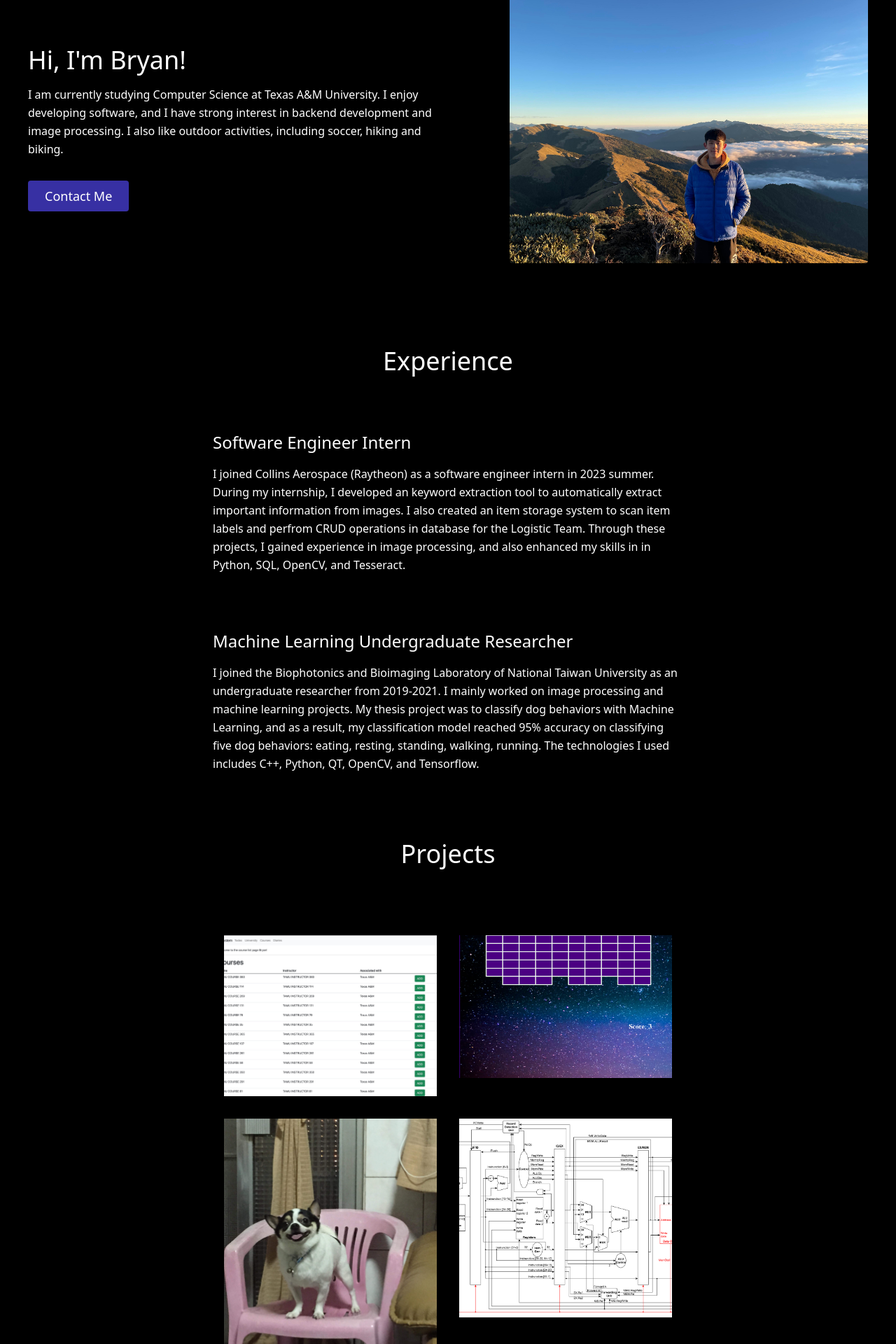
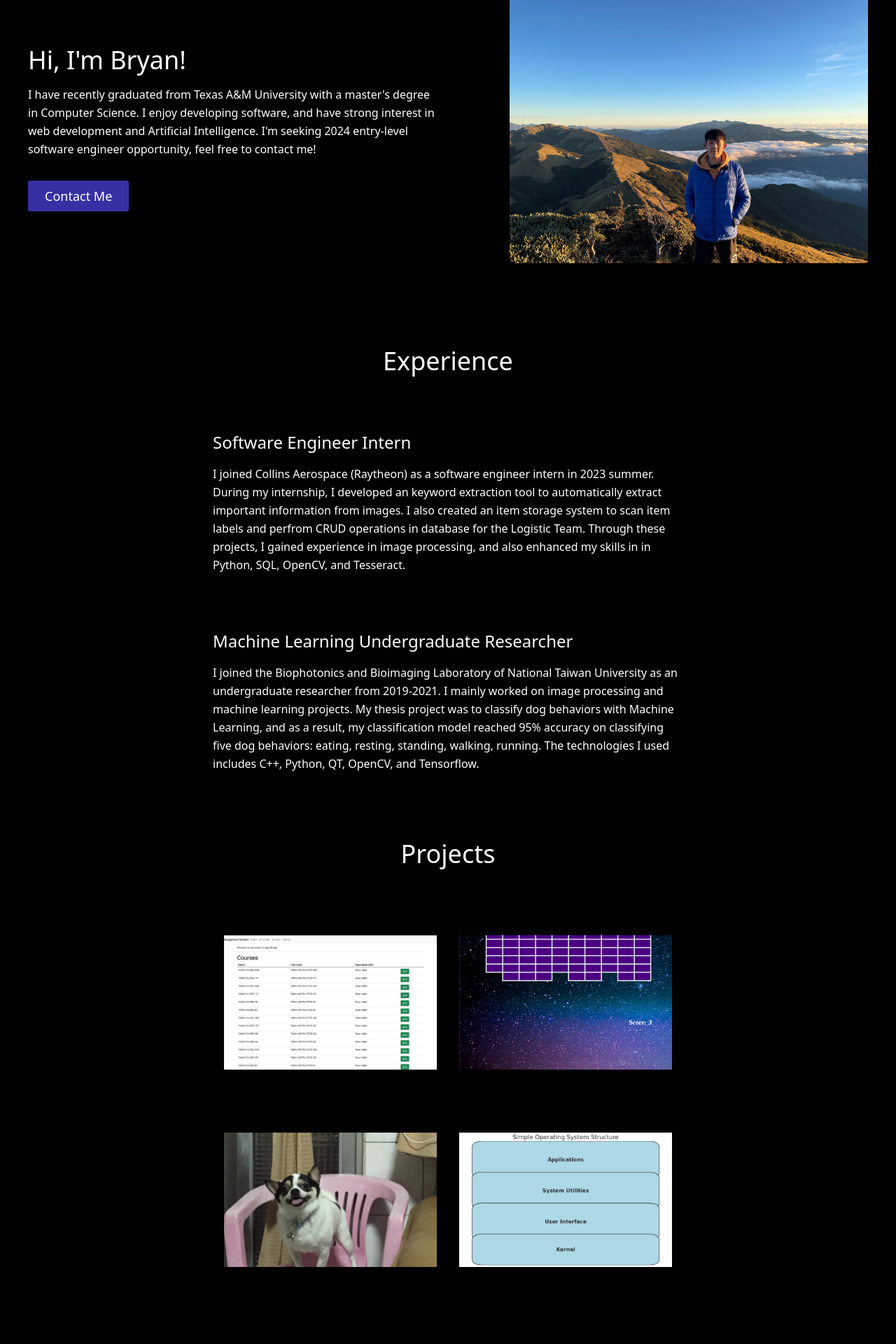
Before and after one commit to b06611033/My_Portfolio, a React (Create React App) app: page / in a window 1280 px wide. Shown: the part 160-2080 px from the top of the page at 70% size. Built offline with nearby package versions, Linux system fonts and the light colour scheme.

Commit message:
update info and modified css class to make images and text aligned

```diff
--- a/src/components/About.js
+++ b/src/components/About.js
@@ -9,9 +9,9 @@ export default function About() {
             Hi, I'm Bryan!
           </h1>
           <p className="mb-8 text-white leading-relaxed">
-            I am currently studying Computer Science at Texas A&M University.
-            I enjoy developing software, and I have strong interest in backend development and image processing.
-            I also like outdoor activities, including soccer, hiking and biking.
+            I have recently graduated from Texas A&M University with a master's degree in Computer Science.
+            I enjoy developing software, and have strong interest in web development and Artificial Intelligence.
+            I'm seeking 2024 entry-level software engineer opportunity, feel free to contact me!
           </p>
           <div className="flex justify-center">
             <a
--- a/src/components/Contact.js
+++ b/src/components/Contact.js
@@ -27,27 +27,9 @@ export default function Contact() {
   return (
     <section id="contact" className="relative">
       <div className="container px-5 py-10 mx-auto flex sm:flex-nowrap flex-wrap">
-        <div className="lg:w-2/3 md:w-1/2 bg-gray-900 rounded-lg overflow-hidden sm:mr-10 p-10 flex items-end justify-start relative">
-          <iframe
-            width="100%"
-            height="100%"
-            title="map"
-            className="absolute inset-0"
-            frameBorder={0}
-            marginHeight={0}
-            marginWidth={0}
-            style={{ filter: "opacity(0.7)" }}
-            src="https://www.google.com/maps/embed/v1/place?q=1350+Harvey+Mitchell+Pkwy+S,+College+Station,+TX+77840&key=AIzaSyBFw0Qbyq9zTFTd-tUY6dZWTgaQzuU17R8"
-          />
+        <div className="lg:w-1/3 md:w-1/2 bg-gray-900 rounded-lg overflow-hidden sm:mr-10 p-10 flex">
           <div className="bg-gray-900 relative flex flex-wrap py-6 rounded shadow-md">
             <div className="lg:w-1/2 px-6">
-              <h2 className="title-font font-semibold text-white tracking-widest text-xs">
-                ADDRESS
-              </h2>
-              <p className="mt-1 text-white">
-              1350 Harvey Mitchell Pkwy S, <br />
-              College Station, TX 77840
-              </p>
             </div>
             <div className="lg:w-1/2 px-6 mt-4 lg:mt-0">
               <h2 className="title-font font-semibold text-white tracking-widest text-xs">
@@ -59,7 +41,9 @@ export default function Contact() {
               <h2 className="title-font font-semibold text-white tracking-widest text-xs mt-4">
                 PHONE
               </h2>
-              <p className="leading-relaxed text-white">650-398-5366</p>
+              <a className="text-white-400 leading-relaxed whitespace-nowrap">
+                650-398-5366
+              </a>
             </div>
           </div>
         </div>
@@ -67,7 +51,7 @@ export default function Contact() {
           netlify
           name="test"
           onSubmit={handleSubmit}
-          className="lg:w-1/3 md:w-1/2 flex flex-col md:ml-auto w-full md:py-8 mt-8 md:mt-0">
+          className="lg:w-2/3 md:w-1/2 flex flex-col md:ml-auto w-full md:py-8 mt-8 md:mt-0">
           <h2 className="text-white sm:text-4xl text-3xl mb-1 font-medium title-font">
             Contact Me
           </h2>
--- a/src/components/Projects.js
+++ b/src/components/Projects.js
@@ -10,7 +10,7 @@ export default function Projects() {
             Projects
           </h1>
         </div>
-        <div className="flex flex-wrap -m-4">
+        <div className="flex flex-wrap -m-4 bg-black">
           {projects.map((project) => (
             <a
               href={project.link}
@@ -19,7 +19,7 @@ export default function Projects() {
               <div className="flex relative">
                 <img
                   alt="gallery"
-                  className="absolute inset-0 w-full h-full  object-cover object-center"
+                  className="absolute inset-0 w-96 h-48 object-cover object-"
                   src={project.image}
                 />
                 <div className="px-8 py-10 relative z-10 w-full border-4 border-gray-800 bg-gray-900 opacity-0 hover:opacity-100">
--- a/src/data.js
+++ b/src/data.js
@@ -1,11 +1,11 @@
 export const projects = [
   {
     title: "Learning Management App",
-    subtitle: "Java Spring Boot, MySQL",
+    subtitle: "Spring Boot, MySQL, Docker, AWS",
     description:
       "A learning management app for user to manage schools, courses, todos, and diaries.",
     image: "./Learning_App.jpg",
-    link: "https://github.com/b06611033/Learning_Management_App",
+    link: "http://learning-app-env.eba-wg2z2akg.us-west-1.elasticbeanstalk.com/",
   },
   {
     title: "Breakout Clone Game",
@@ -24,12 +24,12 @@ export const projects = [
     link: "https://github.com/b06611033/Dog-Behavior-Detection-Using-IMU-and-Machine-Learning",
   },
   {
-    title: "Pipeline CPU with L1 Data Cache",
-    subtitle: "Verilog",
+    title: "Simple Operating System",
+    subtitle: "C/C++, Linux",
     description:
-      "A pipeline CPU that supports eleven instructions. It includes a level 1 data cache that uses LRU replacement policy",
-    image: "./Pipeline_CPU.png",
-    link: "https://github.com/b06611033/Pipelined-CPU-L1-Data-Cache",
+      "A Unix-based simple operating system with demand-paging virtual memory management, including two-level paging.",
+    image: "./OS.jpg",
+    link: "https://github.com/b06611033/Mini_Operating_System",
   },
 ];
 
@@ -43,7 +43,7 @@ export const skills = [
   "Spring Boot",
   "React",
   "OpenCV",
-  "Machine Learning",
+  "AWS",
   "Git",
   "Docker",
 ];
```
Also changed, not shown: public/OS.jpg (added).
